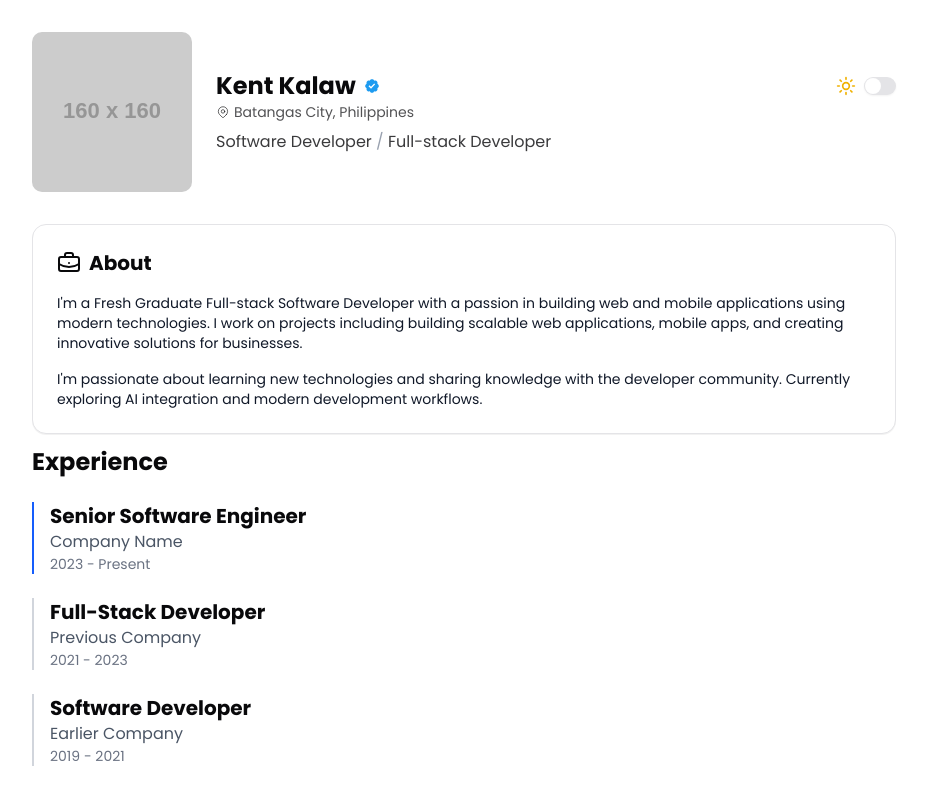
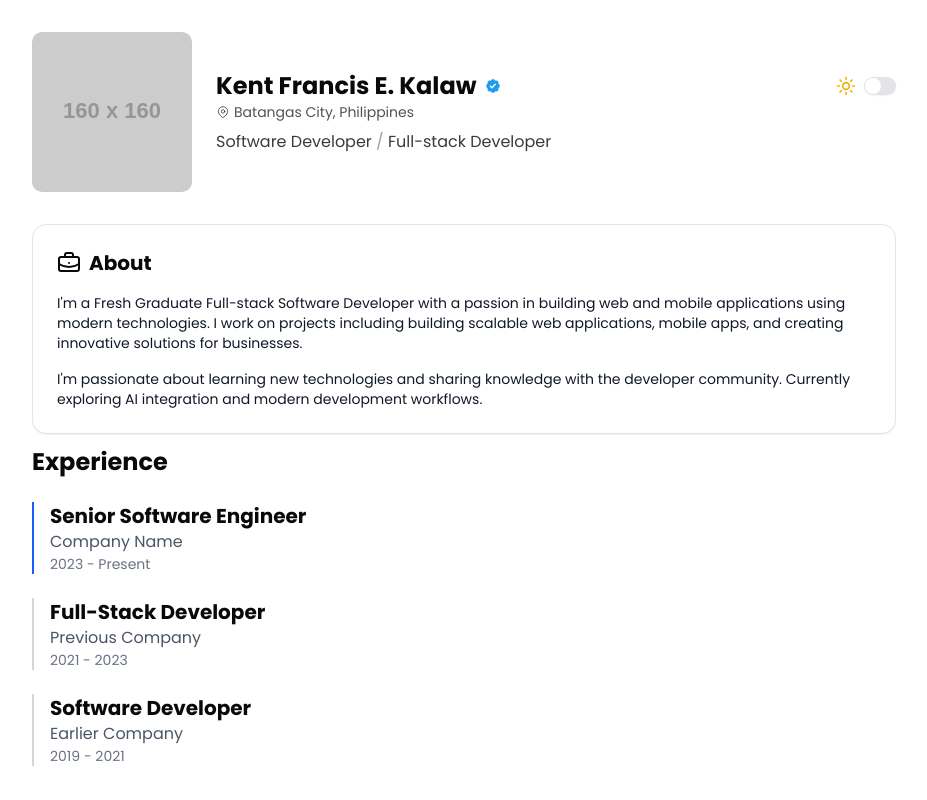
Before and after one commit to KentKalaw/kentkalaw-portfolio-v3, a Next.js app: page / in a window 1280 px wide. Shown: the top 800 px of the page, without its empty margins (176-1103 px from the left). Built offline with nearby package versions, Linux system fonts and the light colour scheme.

Commit message:
chore: updated name when mobile/desktop

```diff
--- a/src/components/pages/name.tsx
+++ b/src/components/pages/name.tsx
@@ -1,5 +1,20 @@
+"use client"
+
 import { ThemeSwitch } from "@/components/theme-switch"
+import { useEffect, useState } from "react";
 export default function Name() {
+  const [isMdUp, setIsMdUp] = useState(false)
+
+  useEffect(() => {
+    const mediaQuery = window.matchMedia("(min-width: 768px)")
+    setIsMdUp(mediaQuery.matches)
+
+    const handler = (e: MediaQueryListEvent) => setIsMdUp(e.matches)
+    mediaQuery.addEventListener("change", handler)
+
+    return () => mediaQuery.removeEventListener("change", handler)
+  }, [])
+
   return (
     <section className="mb-8">
       <div className="flex items-center gap-4 md:gap-6">
@@ -15,7 +30,7 @@ export default function Name() {
           <div className="flex items-center justify-between gap-2">
             <div className="flex items-center gap-2">
               <h1 className="text-base md:text-2xl font-bold truncate">
-                Kent Kalaw
+                {isMdUp ? "Kent Francis E. Kalaw" : "Kent Kalaw"}
               </h1>
               <svg
                 viewBox="0 0 22 22"
```
